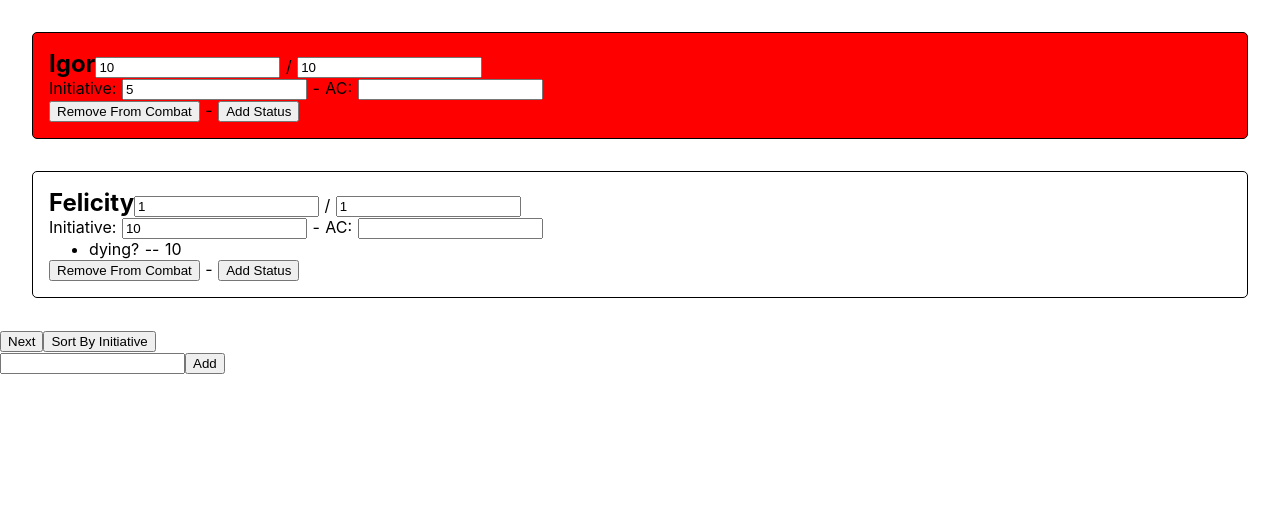
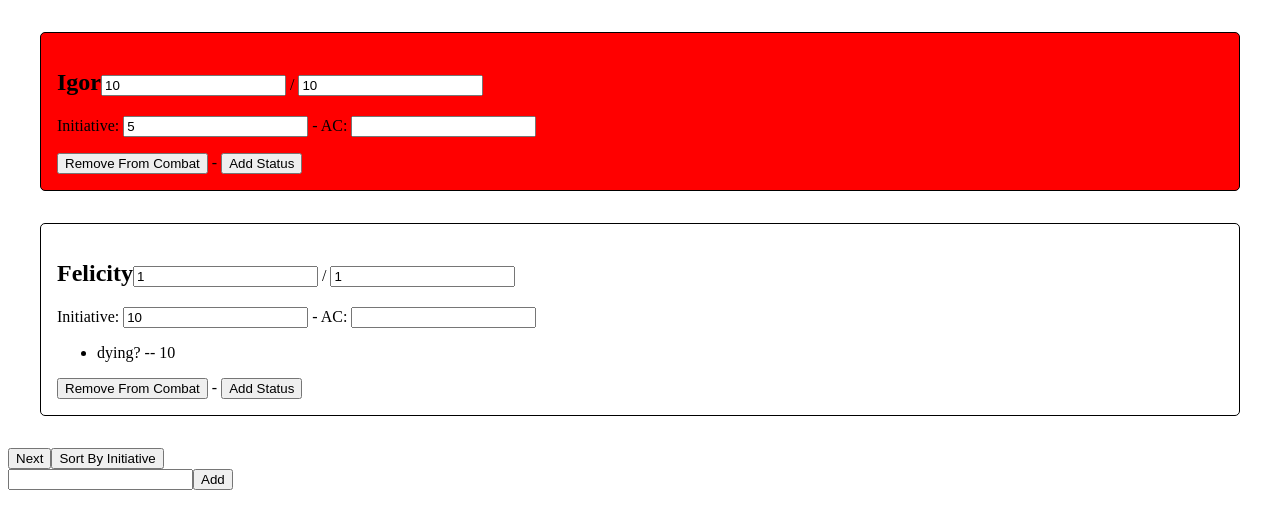
Before and after one commit to twisterghost/combat-manager, a Nuxt app: page / in a window 1280 px wide. Shown: the top 528 px of the page. Built offline with nearby package versions, Linux system fonts and the light colour scheme.

Commit message:
Update readme info, add roadmap, clean up unused files

```diff
--- a/layouts/default.vue
+++ b/layouts/default.vue
@@ -5,51 +5,4 @@
 </template>
 
 <style>
-html {
-  font-family: 'Source Sans Pro', -apple-system, BlinkMacSystemFont, 'Segoe UI',
-    Roboto, 'Helvetica Neue', Arial, sans-serif;
-  font-size: 16px;
-  word-spacing: 1px;
-  -ms-text-size-adjust: 100%;
-  -webkit-text-size-adjust: 100%;
-  -moz-osx-font-smoothing: grayscale;
-  -webkit-font-smoothing: antialiased;
-  box-sizing: border-box;
-}
-
-*,
-*:before,
-*:after {
-  box-sizing: border-box;
-  margin: 0;
-}
-
-.button--green {
-  display: inline-block;
-  border-radius: 4px;
-  border: 1px solid #3b8070;
-  color: #3b8070;
-  text-decoration: none;
-  padding: 10px 30px;
-}
-
-.button--green:hover {
-  color: #fff;
-  background-color: #3b8070;
-}
-
-.button--grey {
-  display: inline-block;
-  border-radius: 4px;
-  border: 1px solid #35495e;
-  color: #35495e;
-  text-decoration: none;
-  padding: 10px 30px;
-  margin-left: 15px;
-}
-
-.button--grey:hover {
-  color: #fff;
-  background-color: #35495e;
-}
 </style>
```
Also changed, not shown: assets/README.md (deleted), layouts/README.md (deleted), middleware/README.md (deleted), pages/README.md (deleted), plugins/README.md (deleted), static/README.md (deleted), store/README.md (deleted), 2 other files (tests, documents, lock files or other folders).
